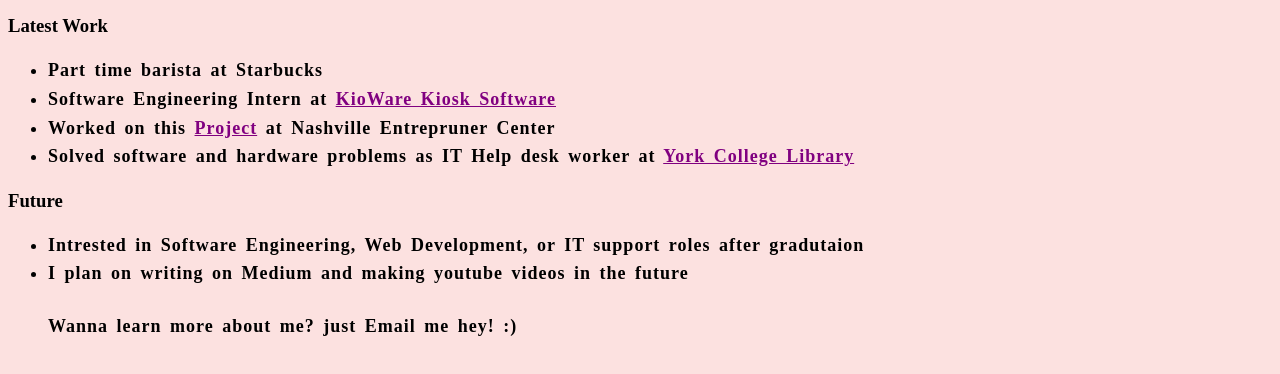
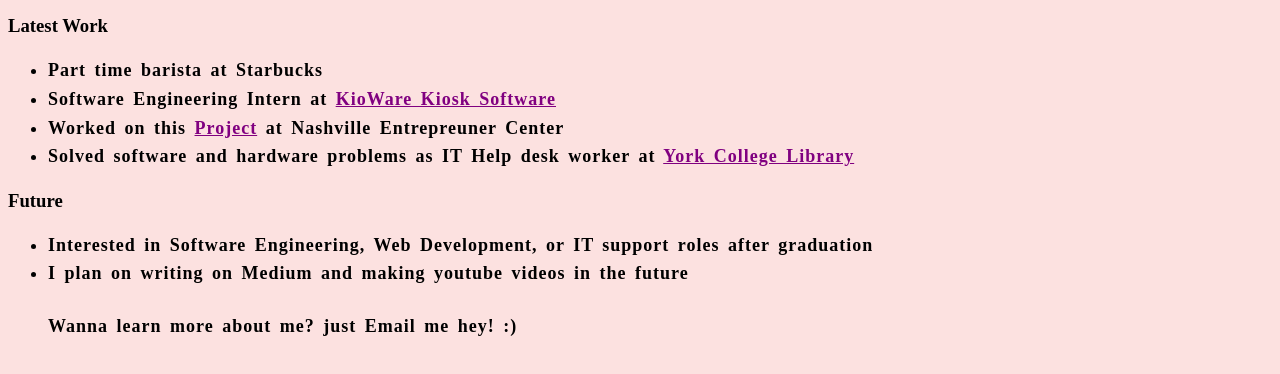
Before and after one commit to lepakshiagarwal/lepakshiagarwal.github.io, a plain HTML site: page index.html in a window 1280 px wide. Shown: the part 386-760 px from the top of the page. Drawn offline with Linux system fonts and the light colour scheme.

Commit message:
spellings from meenakshi ahha

```diff
--- a/index.html
+++ b/index.html
@@ -18,12 +18,12 @@
 <ul class="list">
   <li>Part time barista at Starbucks </li>
   <li>Software Engineering Intern at <a href="https://m.kioware.com/"> KioWare Kiosk Software </a> </li>
-  <li>Worked on this <a href="https://www.ec.co/navigate/">Project</a> at Nashville Entrepruner Center </li>
+  <li>Worked on this <a href="https://www.ec.co/navigate/">Project</a> at Nashville Entrepreuner Center </li>
   <li>Solved software and hardware problems as IT Help desk worker at <a href="https://ltshelp.ycp.edu/home"> York College Library</a> </li>
 </ul>
 <h3> Future </h3>
 <ul class="list">
-  <li>Intrested in Software Engineering, Web Development, or IT support roles after gradutaion </li>
+  <li>Interested in Software Engineering, Web Development, or IT support roles after graduation </li>
   <li> I plan on writing on Medium and making youtube videos in the future </li>
 </body>
 <h4>Wanna learn more about me? just Email me hey! :)</h4>
```
